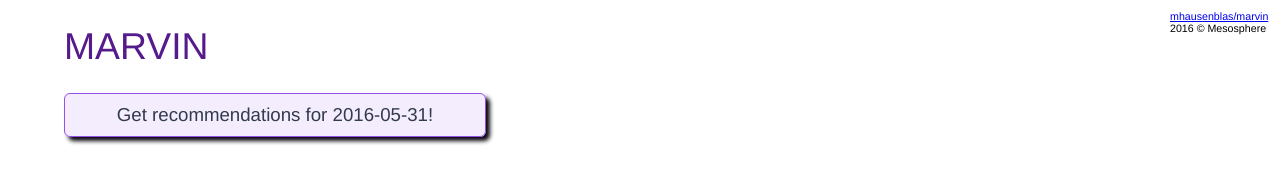
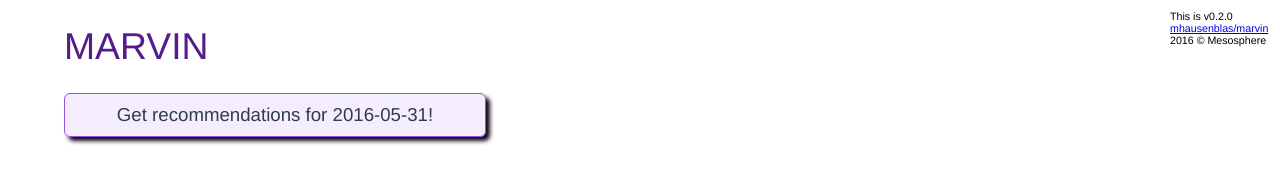
Before and after one commit to mhausenblas/marvin, a plain HTML site: page frontend/content/index.html in a window 1280 px wide. Drawn offline with Linux system fonts and the light colour scheme.

Commit message:
versions frontend

```diff
--- a/frontend/content/marvin.js
+++ b/frontend/content/marvin.js
@@ -1,3 +1,4 @@
+var VERSION = '0.2.0';
 var MARVIN_REC_DPID = '/marvin/rec';
 var MARVIN_REC_URL = '';
 var lookupDate = new Date().toISOString().slice(0, 10);
@@ -5,6 +6,7 @@ var lookupDate = new Date().toISOString().slice(0, 10);
 // main event loop
 $(document).ready(function() {
   $('#today').html(lookupDate);
+  $('#about').prepend('This is v' + VERSION + '<br>');
   serviceDiscovery();
   $("#getrec").click(function(event) {
     getRecs();
@@ -17,7 +19,7 @@ $(document).ready(function() {
 // Using see also https://github.com/mhausenblas/go2
 function serviceDiscovery() {
   var apicall = 'http://' + window.location.hostname + ':6969'; // GO2 endpoint
-  console.info('Discovering endpoint for ' + MARVIN_REC_DPID);
+  console.info('Discovering endpoint for ' + MARVIN_REC_DPID + ' via ' + apicall);
   $.get(apicall, function(d) {
     console.debug("GET " + apicallGET);
     if (d) {
```
Also changed, not shown: frontend/content/index.html (+1 -1 lines).
